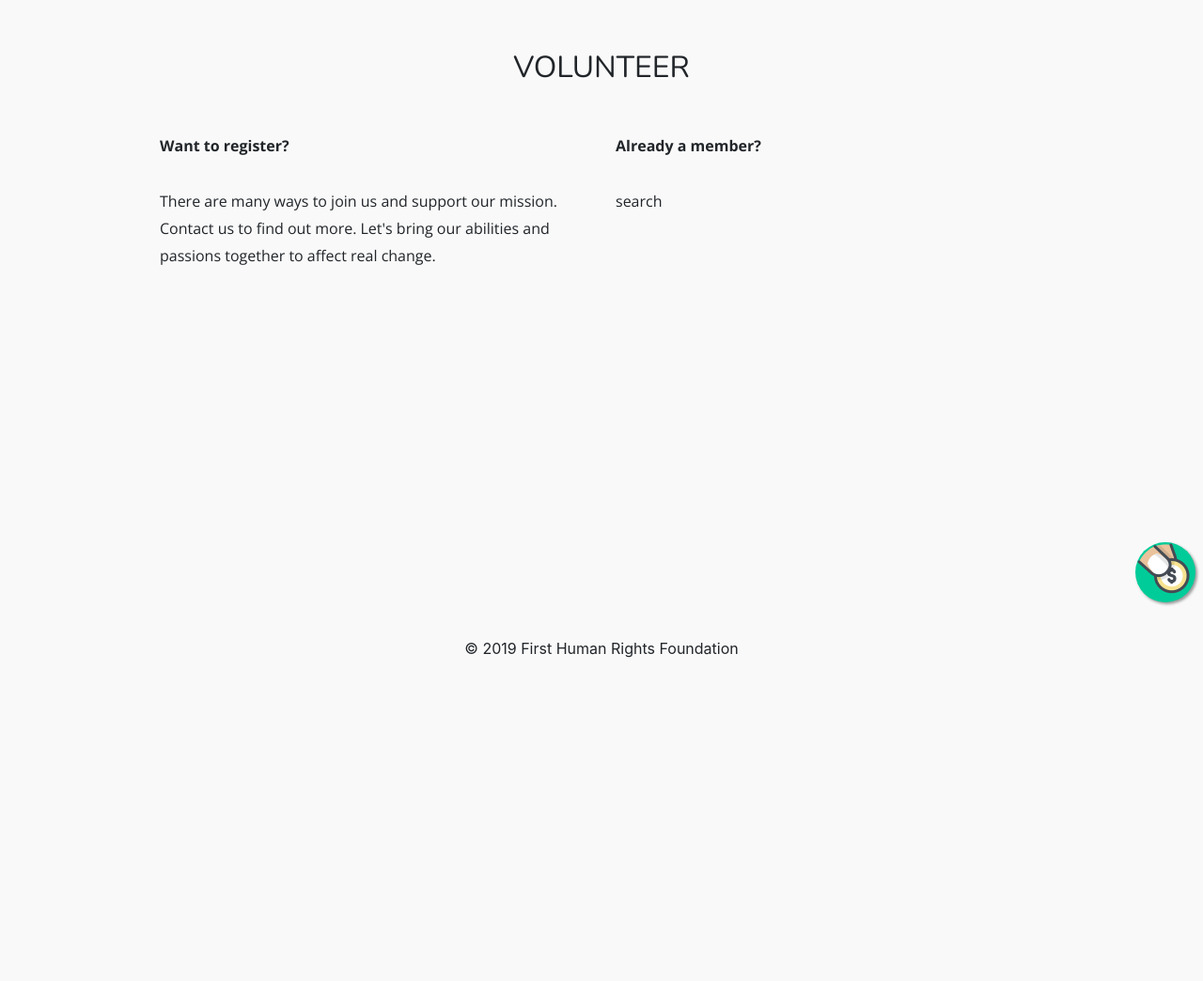
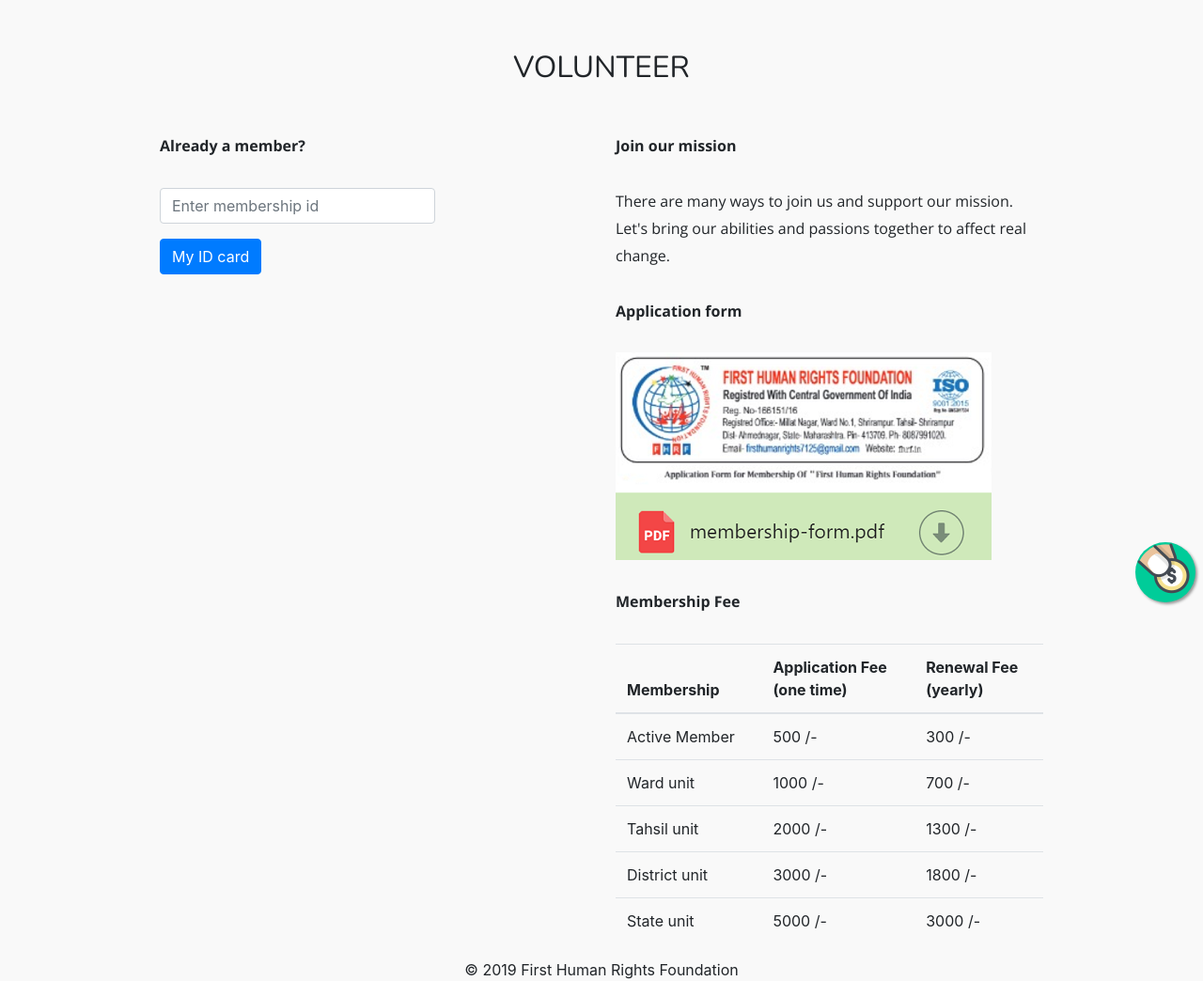
Before and after one commit to fhrf/fhrf.github.io, a plain HTML site: page volunteer.html in a window 1280 px wide. Shown: the part 151-1195 px from the top of the page at 94% size. Before the commit the page ends 853 px from the top, so only its background shows below. Drawn offline with nearby package versions, Linux system fonts and the light colour scheme.

Commit message:
add volunteer search feature

```diff
--- /dev/null
+++ b/scripts/member-search.js
@@ -0,0 +1,33 @@
+const validIds = ["MH-SU-137"];
+const idCardImg = document.getElementById('idCardImg');
+const memberIdErrorField = document.getElementById('memberIdErrorField');
+
+function onMemberSearch(e) {
+    e.preventDefault();
+
+    const enteredValue = document.getElementById('memberIdField').value.toUpperCase();
+
+    let image = new Image();
+    const imgSrc = `../media/id-cards/${enteredValue}.jpeg`;
+
+    image.onload = () => {
+        console.log('loaded')
+        idCardImg.setAttribute('src', imgSrc);
+        idCardDownloadLink.setAttribute('href', imgSrc);
+        memberIdErrorField.style.display = 'none';
+    }
+
+    image.onerror = () => {
+        console.log('error')
+        idCardImg.setAttribute('src', '');
+        idCardDownloadLink.setAttribute('href', '');
+        memberIdErrorField.style.display = 'block';
+    }
+
+    image.src = imgSrc
+
+    if (image.complete) {
+        console.log('complete')
+        image.onload.call(image)
+    }
+}
--- a/styles/config.css
+++ b/styles/config.css
@@ -92,3 +92,10 @@
   text-align: center;
   box-shadow: 2px 2px 3px #999;
 }
+
+/* MEMBER ID CARD IMG */
+.idCardImg {
+  width: 100%;
+  height: auto;
+  max-width: 300px;
+}
--- a/volunteer.html
+++ b/volunteer.html
@@ -103,18 +103,80 @@
             <div class="col-12">
                 <h2 class="heading text-center">VOLUNTEER</h2>
             </div>
-            <div class="col-12 col-md-6">
-                <p class="content font-weight-bold">Want to register?</p>
-                <p class="content">
-                    There are many ways to join us and support our mission. Contact us to find out more. Let's bring
-                    our abilities and passions together to affect real change.
-                </p>
-            </div>
+
             <div class="col-12 col-md-6">
 
                 <p class="content font-weight-bold">Already a member?</p>
                 <p class="content">
-                    search
+                    <form class="form needs-validation" action="#" onSubmit="onMemberSearch(event)">
+                        <div class="form-group row">
+                            <div class="col-8 col-md-8">
+                                <input type="text" class="form-control" id="memberIdField"
+                                    placeholder="Enter membership id">
+                                <div class="text-danger" id="memberIdErrorField" style="display: none;">No record found.
+                                    Check your Id!</div>
+                            </div>
+                        </div>
+                        <button type="submit" class="btn btn-primary">My ID card</button>
+                    </form>
+                </p>
+                <p class="content">
+                    <a id="idCardDownloadLink" href="" target="_blank">
+                        <img class="idCardImg" id="idCardImg" src="" />
+                    </a>
+                </p>
+            </div>
+
+            <div class="col-12 col-md-6">
+                <p class="content font-weight-bold">Join our mission</p>
+                <p class="content">
+                    There are many ways to join us and support our mission. Let's bring
+                    our abilities and passions together to affect real change.
+                </p>
+
+                <p class="content font-weight-bold">Application form</p>
+                <a class="thumbnail-application-form" href="media/membership-form.pdf" target="_blank">
+                    <img src="media/thumbnail-application-form.PNG" />
+                </a>
+
+                <p class="content font-weight-bold">Membership Fee</p>
+                <p class="content">
+                    <table class="table">
+                        <thead>
+                            <tr>
+                                <th scope="col">Membership</th>
+                                <th scope="col">Application Fee <br />(one time)</th>
+                                <th scope="col">Renewal Fee <br />(yearly)</th>
+                            </tr>
+                        </thead>
+                        <tbody>
+                            <tr>
+                                <td>Active Member</td>
+                                <td>500 /-</td>
+                                <td>300 /-</td>
+                            </tr>
+                            <tr>
+                                <td>Ward unit</td>
+                                <td>1000 /-</td>
+                                <td>700 /-</td>
+                            </tr>
+                            <tr>
+                                <td>Tahsil unit</td>
+                                <td>2000 /-</td>
+                                <td>1300 /-</td>
+                            </tr>
+                            <tr>
+                                <td>District unit</td>
+                                <td>3000 /-</td>
+                                <td>1800 /-</td>
+                            </tr>
+                            <tr>
+                                <td>State unit</td>
+                                <td>5000 /-</td>
+                                <td>3000 /-</td>
+                            </tr>
+                        </tbody>
+                    </table>
                 </p>
             </div>
         </div>
@@ -146,7 +208,7 @@
     <!-- Bootstrap core JavaScript -->
     <script type="text/javascript" src="https://maxcdn.bootstrapcdn.com/bootstrap/3.3.6/js/bootstrap.min.js"></script>
     <!-- custom js -->
-    <!-- <script type="text/javascript" src="scripts/main.js"></script> -->
+    <script type="text/javascript" src="scripts/member-search.js"></script>
 </body>
 
 </html>
```
Also changed, not shown: index.html (+8 -1 lines), media/id-cards/MH-SU-137.jpeg (added), media/thumbnail-application-form.PNG (added).
